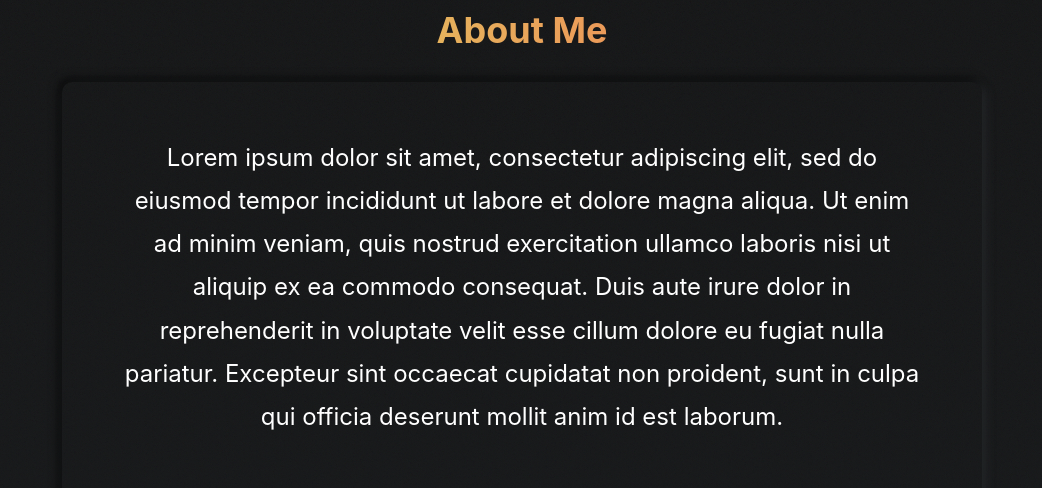
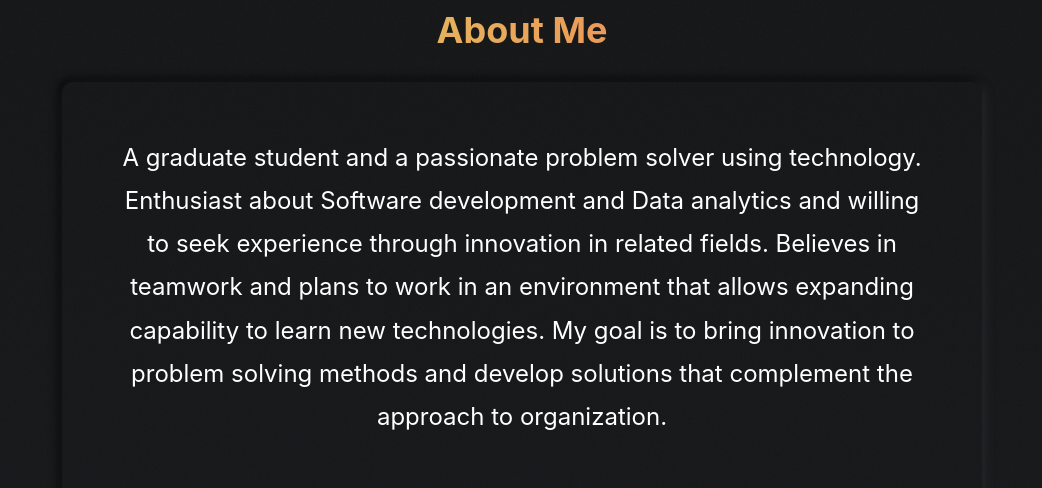
Before and after one commit to Rudviq/Portfolio, a React (Create React App) app: page / in a window 1280 px wide. Shown: the part 820-1308 px from the top of the page, without its empty margins (118-1160 px from the left). Built offline with nearby package versions, Linux system fonts and the light colour scheme.

Commit message:
About Me

```diff
--- a/src/App.js
+++ b/src/App.js
@@ -227,7 +227,8 @@ function App() {
     <section id={about}>
       <h2>About Me</h2>
       <div className="about-content-box">
-        <p>Lorem ipsum dolor sit amet, consectetur adipiscing elit, sed do eiusmod tempor incididunt ut labore et dolore magna aliqua. Ut enim ad minim veniam, quis nostrud exercitation ullamco laboris nisi ut aliquip ex ea commodo consequat. Duis aute irure dolor in reprehenderit in voluptate velit esse cillum dolore eu fugiat nulla pariatur. Excepteur sint occaecat cupidatat non proident, sunt in culpa qui officia deserunt mollit anim id est laborum.</p>
+        <p>A graduate student and a passionate problem solver using technology. Enthusiast about Software development and Data analytics and willing to seek experience through innovation in related fields. Believes in teamwork and plans to work in an environment that allows expanding capability to learn new technologies.
+My goal is to bring innovation to problem solving methods and develop solutions that complement the approach to organization.</p>
       </div>
     </section>
     <div className="or-spacer">
--- a/src/index.css
+++ b/src/index.css
@@ -969,6 +969,11 @@ img, svg {
   }
 
   /* Additional CSS styles for project box content */
-
+  .project-description {
+    max-height: 100px; /* Adjust the maximum height as needed */
+    overflow: hidden;
+    text-overflow: ellipsis; /* Display ellipsis (...) for overflowed text */
+    white-space: normal;
+  }
 
 }
```
